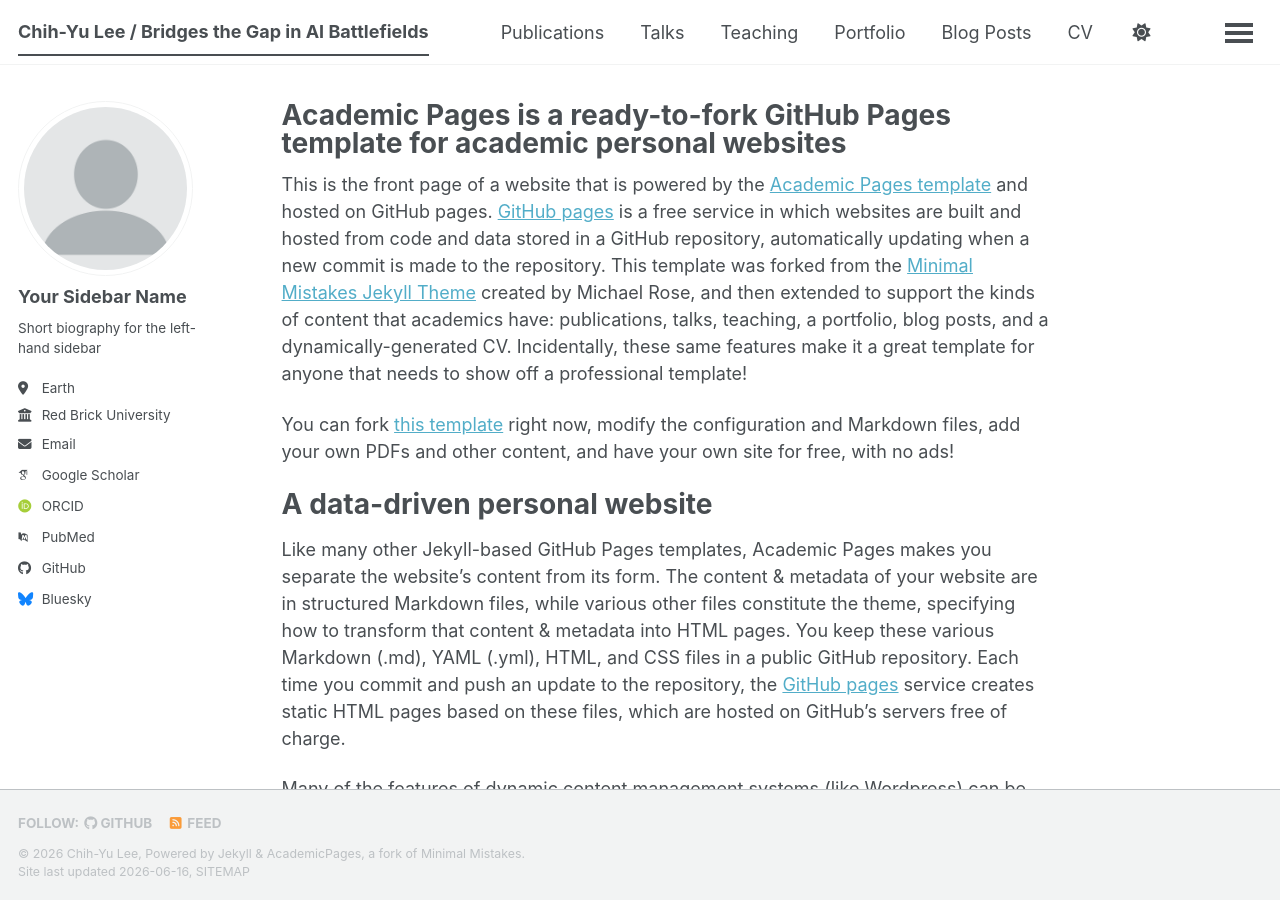
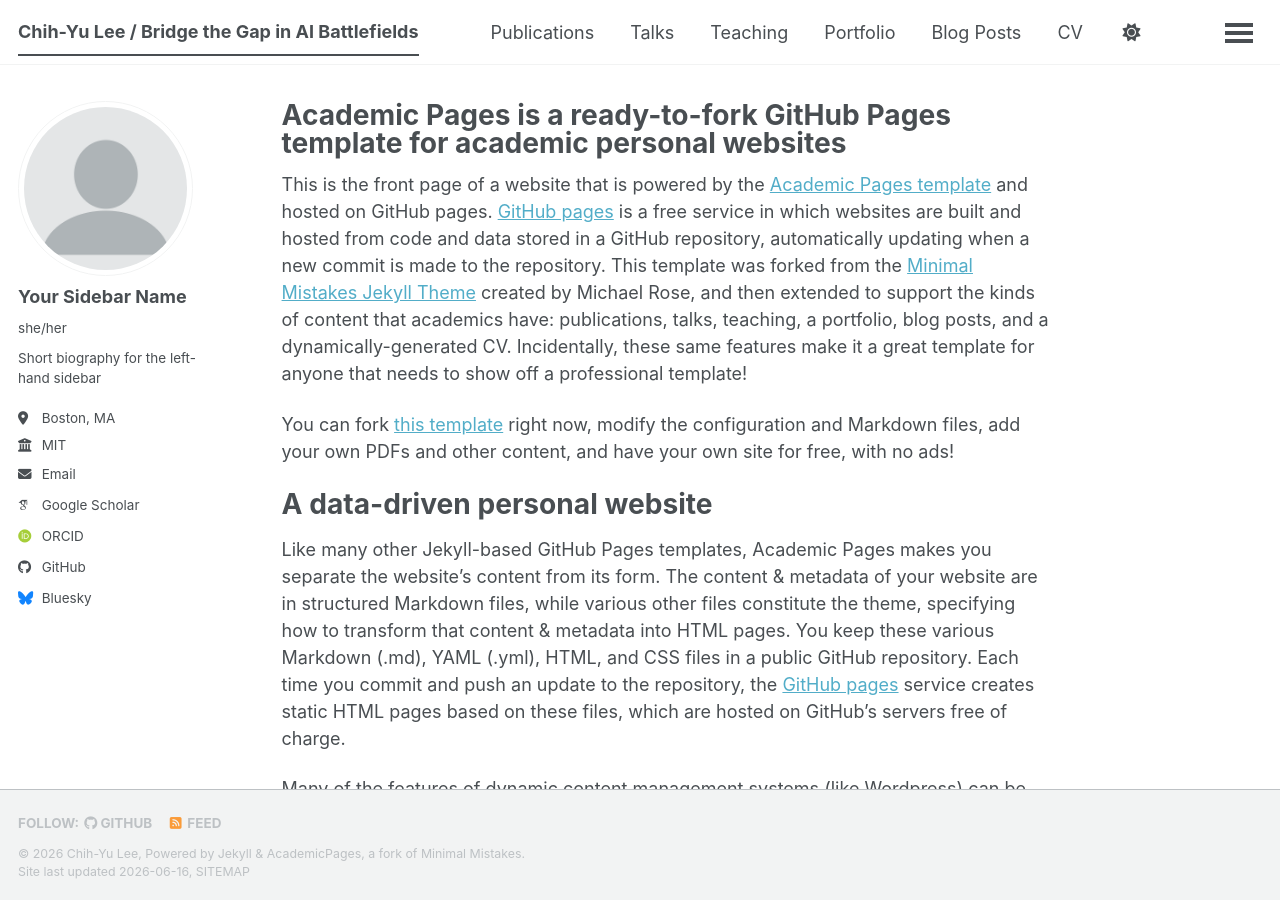
Before and after one commit to ChihYuLee/cylee.github.io, a Jekyll site: the page built from _pages/about.md, in a window 1280 px wide and 900 px high. Built offline with Jekyll 4.4.1, drawn with Linux system fonts in a browser that asks for light colours; some web fonts are replaced; a script bundle is joined from its source files by our own code; library files that are not in the unit come from our copies.

Commit message:
Update _config.yml

```diff
--- a/_config.yml
+++ b/_config.yml
@@ -9,10 +9,10 @@
 # Basic Site Settings
 locale                   : "en-US"
 site_theme               : "default" # The available themes options are "default", "air", "sunrise", "mint", "dirt" and "contrast"
-title                    : "Chih-Yu Lee / Bridges the Gap in AI Battlefields"
+title                    : "Chih-Yu Lee / Bridge the Gap in AI Battlefields"
 title_separator          : "-"
 name                     : &name "Chih-Yu Lee"
-description              : &description "Pathfinding of Materials Science"   # Update this with a general description of your site, this is the default if not overridden by a page
+description              : &description "Pathfinding of Materials Science & AI"   # Update this with a general description of your site, this is the default if not overridden by a page
 url                      : https://cylee.github.io # The base hostname & protocol for your site e.g. "https://[your GitHub username].github.io",
                                                            # or if you already have some other page hosted on Github then use "https://[your GitHub username].github.io/[Your Repo Name]"
 baseurl                  : "" # the subpath of your site, e.g. "/blog"
@@ -25,23 +25,23 @@ author:
   # Biographic information
   avatar           : "profile.png"
   name             : "Your Sidebar Name"
-  pronouns         : # example: "she/her"
+  pronouns         : "she/her"
   bio              : "Short biography for the left-hand sidebar"
-  location         : "Earth"
-  employer         : "Red Brick University"
+  location         : "Boston, MA"
+  employer         : "MIT"
   uri              : # URL
-  email            : "none@example.org"
+  email            : "cylee01@mit.edu"
 
   # Academic websites
   academia         : # URL
   arxiv            : # URL - Update with the correct link to your profile
-  googlescholar    : "https://scholar.google.com/citations?user=PS_CX0AAAAAJ"
+  googlescholar    : "https://scholar.google.com/citations?hl=en&user=cP-nfpQAAAAJ"
   inspire-hep      : # URL
   impactstory      : # URL
-  orcid            : "https://orcid.org/yourorcidurl"
+  orcid            : "https://orcid.org/0000-0001-7437-7343"
   semantic         : # URL
   ssrn             : # URL
-  pubmed           : "https://www.ncbi.nlm.nih.gov/pubmed/?term=john+snow"
+  pubmed           : #
   researchgate     : # URL
   scopus           : # URL
   zotero           : # URL
```
